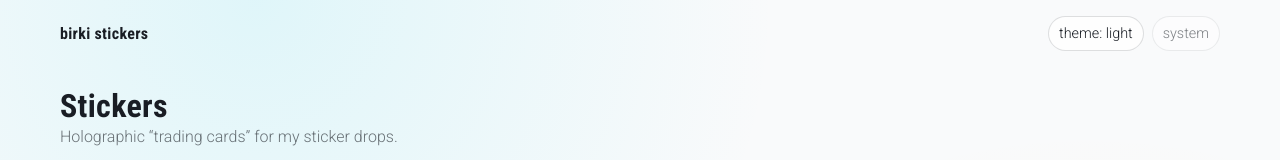
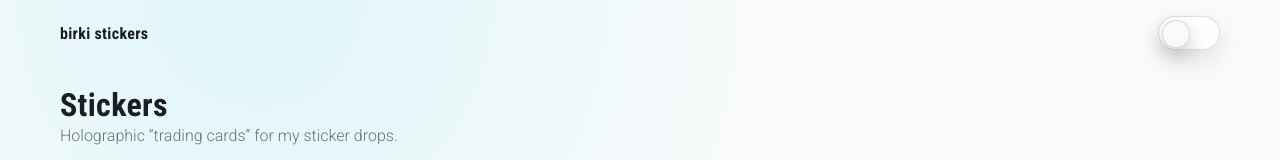
Before and after one commit to GrantBirki/stickers, a Svelte app: page / in a window 1280 px wide. Shown: the top 160 px of the page. Built offline with nearby package versions, Linux system fonts and the light colour scheme.

Commit message:
Add ThemeToggle component for improved theme management; remove legacy theme handling from App

```diff
--- a/src/App.svelte
+++ b/src/App.svelte
@@ -3,48 +3,12 @@
 
   import Home from "./pages/Home.svelte";
   import Examples from "./pages/Examples.svelte";
+  import ThemeToggle from "./lib/components/ThemeToggle.svelte";
 
   let path = "/";
-  let themePref = "system"; // system | light | dark
-  let appliedTheme = "light"; // light | dark
 
   const updatePath = () => {
     path = window.location.pathname || "/";
-  };
-
-  const applyTheme = (nextTheme) => {
-    appliedTheme = nextTheme;
-    document.documentElement.dataset.theme = nextTheme;
-  };
-
-  const getSystemTheme = () =>
-    window.matchMedia?.("(prefers-color-scheme: dark)")?.matches ? "dark" : "light";
-
-  const initTheme = () => {
-    const stored = localStorage.getItem("theme");
-    if (stored === "light" || stored === "dark") {
-      themePref = stored;
-      applyTheme(stored);
-      return;
-    }
-    themePref = "system";
-    applyTheme(getSystemTheme());
-  };
-
-  const setThemePref = (pref) => {
-    if (pref === "system") {
-      localStorage.removeItem("theme");
-      themePref = "system";
-      applyTheme(getSystemTheme());
-      return;
-    }
-    localStorage.setItem("theme", pref);
-    themePref = pref;
-    applyTheme(pref);
-  };
-
-  const toggleTheme = () => {
-    setThemePref(appliedTheme === "dark" ? "light" : "dark");
   };
 
   const scrollToHash = () => {
@@ -58,27 +22,18 @@
 
   onMount(() => {
     updatePath();
-    initTheme();
 
     const onPop = () => updatePath();
     const onHash = () => scrollToHash();
-    const mq = window.matchMedia?.("(prefers-color-scheme: dark)");
-
-    const onSystemChange = () => {
-      if (themePref !== "system") return;
-      applyTheme(getSystemTheme());
-    };
 
     window.addEventListener("popstate", onPop);
     window.addEventListener("hashchange", onHash);
-    mq?.addEventListener?.("change", onSystemChange);
 
     scrollToHash();
 
     return () => {
       window.removeEventListener("popstate", onPop);
       window.removeEventListener("hashchange", onHash);
-      mq?.removeEventListener?.("change", onSystemChange);
     };
   });
 
@@ -90,17 +45,7 @@
     <a class="topbar__brand" href="/">birki stickers</a>
 
     <div class="topbar__actions">
-      <button class="topbar__btn" type="button" on:click={toggleTheme}>
-        theme: {appliedTheme}
-      </button>
-      <button
-        class="topbar__btn"
-        type="button"
-        on:click={() => setThemePref("system")}
-        disabled={themePref === "system"}
-      >
-        system
-      </button>
+      <ThemeToggle />
     </div>
   </div>
 
@@ -141,22 +86,6 @@
     gap: 8px;
   }
 
-  .topbar__btn {
-    border: 1px solid var(--border);
-    background: var(--surface);
-    color: var(--text);
-    border-radius: 999px;
-    padding: 8px 10px;
-    font-family: Roboto;
-    font-size: 0.9rem;
-    cursor: pointer;
-  }
-
-  .topbar__btn:disabled {
-    opacity: 0.55;
-    cursor: default;
-  }
-
   .content {
     max-width: 1200px;
     margin: 0 auto;
--- /dev/null
+++ b/src/lib/components/ThemeToggle.svelte
@@ -0,0 +1,133 @@
+<script>
+  import { onMount } from "svelte";
+
+  // Zero-deps theme toggle:
+  // - sets `data-theme="light|dark"` on <html>
+  // - persists explicit choice in localStorage
+  // - defaults to OS preference if nothing is stored
+  let theme = "light"; // applied theme: "light" | "dark"
+  let locked = false; // if true, user explicitly chose a theme (stored)
+
+  const getSystemTheme = () =>
+    window.matchMedia?.("(prefers-color-scheme: dark)")?.matches ? "dark" : "light";
+
+  const apply = (t) => {
+    theme = t;
+    document.documentElement.dataset.theme = t;
+  };
+
+  const toggle = () => {
+    const next = theme === "dark" ? "light" : "dark";
+    locked = true;
+    localStorage.setItem("theme", next);
+    apply(next);
+  };
+
+  onMount(() => {
+    try {
+      const stored = localStorage.getItem("theme");
+      if (stored === "light" || stored === "dark") {
+        locked = true;
+        apply(stored);
+      } else {
+        locked = false;
+        apply(getSystemTheme());
+      }
+    } catch {
+      locked = false;
+      apply(getSystemTheme());
+    }
+
+    const mq = window.matchMedia?.("(prefers-color-scheme: dark)");
+    const onSystemChange = () => {
+      if (locked) return;
+      apply(getSystemTheme());
+    };
+    mq?.addEventListener?.("change", onSystemChange);
+    return () => mq?.removeEventListener?.("change", onSystemChange);
+  });
+</script>
+
+<button
+  type="button"
+  class="theme-toggle"
+  role="switch"
+  aria-checked={theme === "dark"}
+  aria-label="Toggle theme"
+  title="Toggle theme"
+  on:click={toggle}
+>
+  <span class="theme-toggle__track" aria-hidden="true">
+    <span class="theme-toggle__icon theme-toggle__icon--sun" aria-hidden="true">
+      <svg width="16" height="16" viewBox="0 0 24 24" aria-hidden="true">
+        <path
+          d="M12 18a6 6 0 1 1 0-12a6 6 0 0 1 0 12ZM11 1h2v3h-2V1Zm0 19h2v3h-2v-3ZM3.5 4.9l1.4-1.4l2.1 2.1L5.6 7L3.5 4.9ZM17 18.4l1.4-1.4l2.1 2.1l-1.4 1.4L17 18.4ZM1 11h3v2H1v-2Zm19 0h3v2h-3v-2ZM3.5 19.1L5.6 17l1.4 1.4l-2.1 2.1l-1.4-1.4ZM17 5.6l2.1-2.1l1.4 1.4L18.4 7L17 5.6Z"
+          fill="currentColor"
+        />
+      </svg>
+    </span>
+    <span class="theme-toggle__icon theme-toggle__icon--moon" aria-hidden="true">
+      <svg width="16" height="16" viewBox="0 0 24 24" aria-hidden="true">
+        <path
+          d="M21 14.6A8.1 8.1 0 0 1 9.4 3a7 7 0 1 0 11.6 11.6Z"
+          fill="currentColor"
+        />
+      </svg>
+    </span>
+    <span class="theme-toggle__thumb" aria-hidden="true" data-theme={theme}></span>
+  </span>
+</button>
+
+<style>
+  .theme-toggle {
+    border: none;
+    padding: 0;
+    background: transparent;
+    cursor: pointer;
+  }
+
+  .theme-toggle__track {
+    position: relative;
+    width: 62px;
+    height: 34px;
+    border: 1px solid var(--border);
+    background: var(--surface);
+    color: var(--text);
+    border-radius: 999px;
+    display: inline-flex;
+    align-items: center;
+    justify-content: space-between;
+    padding: 0 9px;
+    box-shadow: 0 10px 24px rgba(0, 0, 0, 0.10);
+    user-select: none;
+  }
+
+  .theme-toggle__icon {
+    display: inline-flex;
+    align-items: center;
+    justify-content: center;
+    width: 16px;
+    height: 16px;
+    opacity: 0.75;
+    pointer-events: none;
+  }
+
+  .theme-toggle__thumb {
+    position: absolute;
+    top: 3px;
+    left: 3px;
+    width: 28px;
+    height: 28px;
+    border-radius: 999px;
+    background: var(--bg);
+    border: 1px solid var(--border);
+    box-shadow:
+      0 8px 18px rgba(0, 0, 0, 0.18),
+      inset 0 1px 0 rgba(255, 255, 255, 0.55);
+    transition: transform 180ms ease;
+  }
+
+  .theme-toggle__thumb[data-theme="dark"] {
+    transform: translateX(28px);
+  }
+</style>
```
